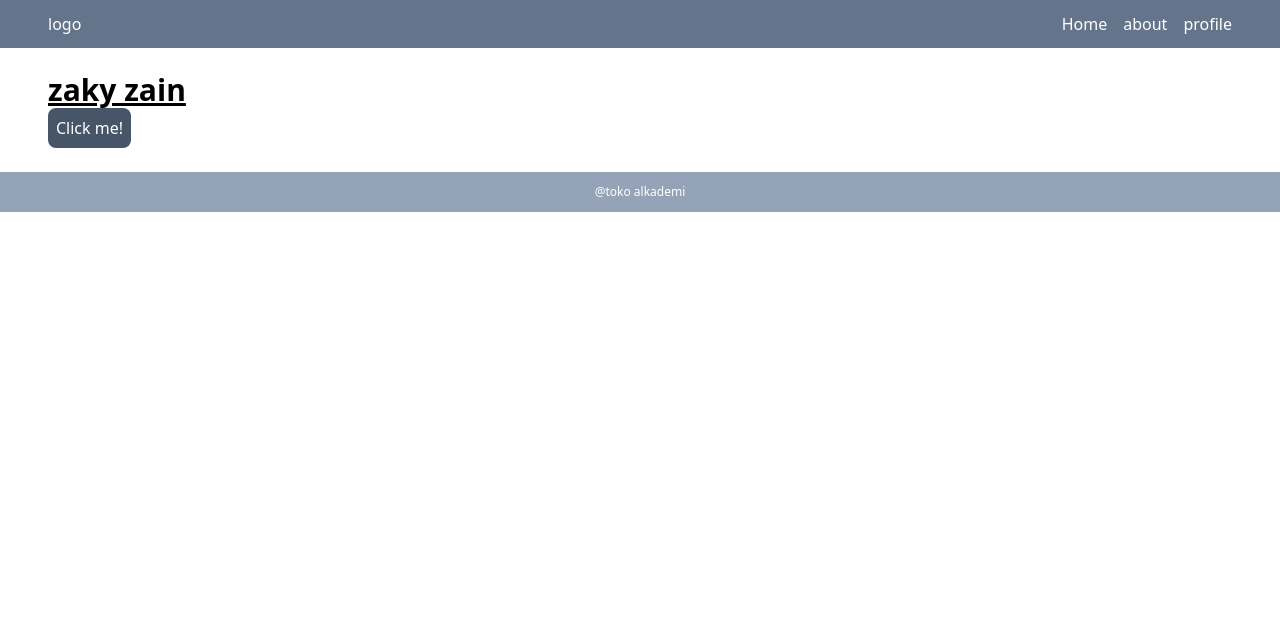
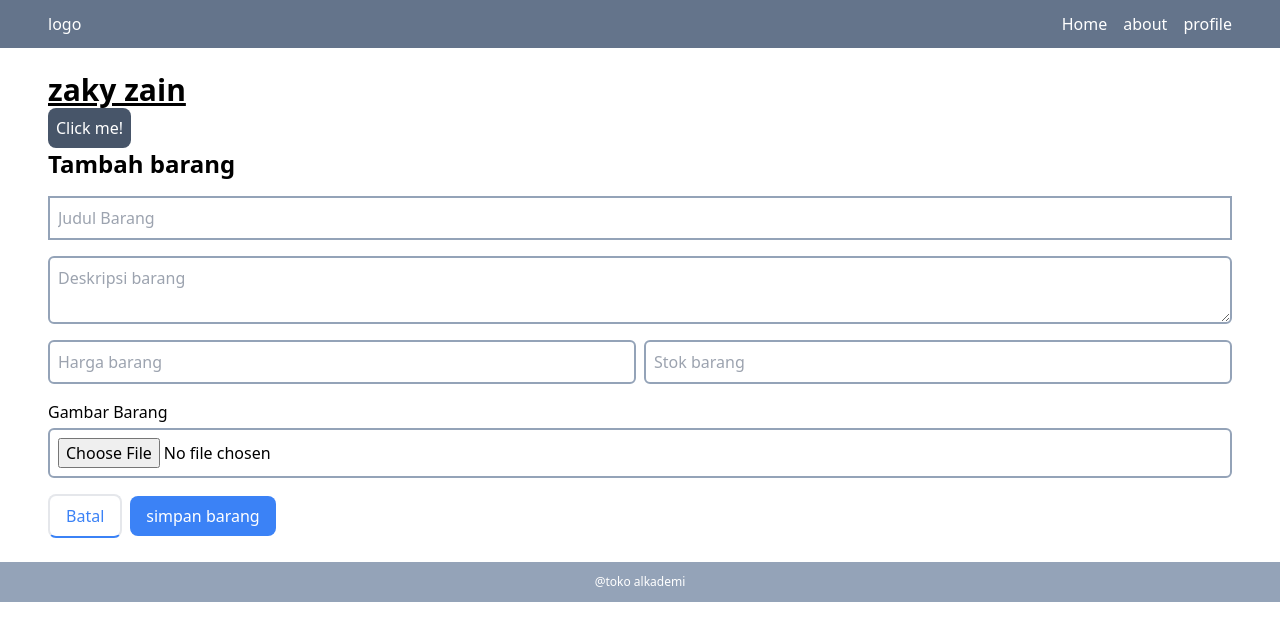
Before and after one commit to zakystark/kelas-nuxtjs, a Nuxt app: page /dashboard/create in a window 1280 px wide. Shown: the top 640 px of the page. Built offline with nearby package versions, Linux system fonts and the light colour scheme.

Commit message:
create dashboard

```diff
--- a/commons/data.ts
+++ b/commons/data.ts
@@ -14,6 +14,14 @@ export const products =[
         price: 'RP5.000',
         stock: 100,
         description:'iki sepatu wedok',
+    },
+    {
+        id:3,
+        image: 'https://down-id.img.susercontent.com/file/id-11134207-7r98y-ll994ccc9v2cae.webp',
+        title: 'sepatu campurk',
+        price: 'RP5.000',
+        stock: 100,
+        description:'iki sepatu sembarang',
     }
 
 ]
--- /dev/null
+++ b/pages/cart/index.vue
@@ -0,0 +1,45 @@
+<script lang="ts" setup>
+import { products } from '~/commons/data';
+const productById = products
+</script>
+<template>
+  <div class="flex flex-col gap-4">
+    <h1 class="text-2xl font-medium">Keranjang</h1>
+    <div class="flex flex-col md:flex-row justify-between items-start">
+      <div class="flex flex-col gap-2">
+        <div class="flex flex-col md:flex-row items-start gap-4">
+          <img
+            :src="productById[0].image"
+            alt="gambar produk"
+            width="150"
+            height="150"
+          >
+          <div class="flex flex-col gap-2">
+            <h1 class="text-xl">{{ productById[0].title }}</h1>
+            <p class="text-lg">{{ productById[0].price }}</p>
+            <label for="qty">Jumlah</label>
+            <input
+              name="qty"
+              class="border-2 border-slate-400 rounded-lg p-2"
+              type="number"
+            />
+            <button class="w-fit border-2 text-sm border-blue-500 text-blue-500 p-2 rounded-lg">
+              Hapus Barang
+            </button>
+          </div>
+        </div>
+      </div>
+      <div class="flex flex-col gap-4">
+        <h1 class="text-2xl font-medium">Ringkasan Belanja</h1>
+        <div class="flex flex-row justify-between items-center">
+          <p class="text-md">Total</p>
+          <p class="text-md">Rp49.000</p>
+        </div>
+        <hr>
+        <button class="min-w-[120px] text-lg bg-blue-500 text-white p-2 rounded-lg">
+          Beli
+        </button>
+      </div>
+    </div>
+  </div>
+</template>
--- /dev/null
+++ b/pages/dashboard/create/index.vue
@@ -0,0 +1,57 @@
+<template>
+    <div class="flex flex-col gap-4">
+        <h1 class="text-2xl font-semibold">
+            Tambah barang
+        </h1>
+
+        <form action="#">
+            <div class="flex flex-col gap-4">
+                <input
+                class="p-2 border-2 border-slate-400 rounden-md"
+                placeholder="Judul Barang"
+                type="text"
+                >
+
+                <textarea
+                class="p-2 border-2 border-slate-400 rounded-md"
+                placeholder="Deskripsi barang"
+                type="text"
+                ></textarea>
+
+                <div class="flex flex-row gap-2 items-center w-full">
+                    <input
+                    class="w-full p-2 border-2 border-slate-400 rounded-md"
+                    placeholder="Harga barang"
+                    type="number"
+                    >
+                    <input
+                    class="w-full p-2 border-2 border-slate-400 rounded-md"
+                    placeholder="Stok barang"
+                    type="number"
+                    >
+                </div>
+
+                <div class="flex flex-col gap-1">
+                <label for="image">Gambar Barang</label>
+                <input
+                name="image"
+                class="p-2 border-2 border-slate-400 rounded-md"
+                placeholder="Gambar barang"
+                type="file"
+                >
+            </div>
+
+            <div class="flex flex-row gap-2 items-center">
+                <button class="w-fit border-2 border-b-blue-500 text-blue-500 p-2 rounded-lg px-4">
+                    Batal
+                </button>
+                <button class="w-fit bg-blue-500 text-white p-2 rounded-lg px-4">
+                    simpan barang
+                </button>
+
+            </div>
+
+            </div>
+        </form>
+    </div>
+</template>
--- /dev/null
+++ b/pages/dashboard/index.vue
@@ -0,0 +1,46 @@
+<script setup lang="ts">
+import { products } from '~/commons/data';
+
+</script>
+<template>
+  <table class="w-full border-2">
+    <thead class="border-b-2">
+      <tr>
+        <th scope="col" class="text-left px-6 py-3">
+          Nama Produk
+        </th>
+        <th scope="col" class="text-left px-6 py-3">
+          Harga
+        </th>
+        <th scope="col" class="text-left px-6 py-3">
+          Jumlah Stok
+        </th>
+        <th scope="col" class="text-left px-6 py-3">
+          Action
+        </th>
+      </tr>
+    </thead>
+    <tbody>
+      <tr
+        class="border-b-2"
+        v-for="(product, index) in products"
+        :key="index"
+      >
+        <th scope="row" class="px-6 py-4 font-medium text-left">
+          {{ product.title }}
+        </th>
+        <td class="px-6 py-4 text-left">
+          {{ product.price }}
+        </td>
+        <td class="px-6 py-4 text-left">
+          {{ product.stock }}
+        </td>
+        <td class="px-6 py-4 text-left">
+          <NuxtLink :to="`/dashboard/edit/${product.id}`" class="text-blue-500">
+            Edit
+          </NuxtLink>
+        </td>
+      </tr>
+    </tbody>
+  </table>
+</template>
--- a/pages/detail/[id].vue
+++ b/pages/detail/[id].vue
@@ -10,16 +10,17 @@ const productById =products.filter(item => item.id === Number(paramsId))
 
 
 <template>
-    <div class="flex flex-row items-start gap-4">
+        <div class="flex flex-col md:flex-row items-start gap-4">
         <img
         :src="productById[0].image"
         alt="sepatu cowok"
         >
 
         <div class="flex flex-col gap-2">
-            <h1 class="text-2x1">{{ productById[0].title }}</h1>
-            <p class="text-lg">{{ productById[0].stock }}</p>
-            <p class="text-lg">{{ productById[0].description }}</p>
+      <h1 class="text-2xl">{{ productById[0].title }}</h1>
+      <p class="text-lg">Harga: {{ productById[0].price }}</p>
+      <p class="text-lg">Stok Barang: {{ productById[0].stock }}</p>
+      <p class="text-lg">{{ productById[0].description }}</p>
 
             <div class="flex flex-row gap-2">
                 <button class="min-w-[120px] bg-yellow-300 text-white p-2 rounded-lg">
```
